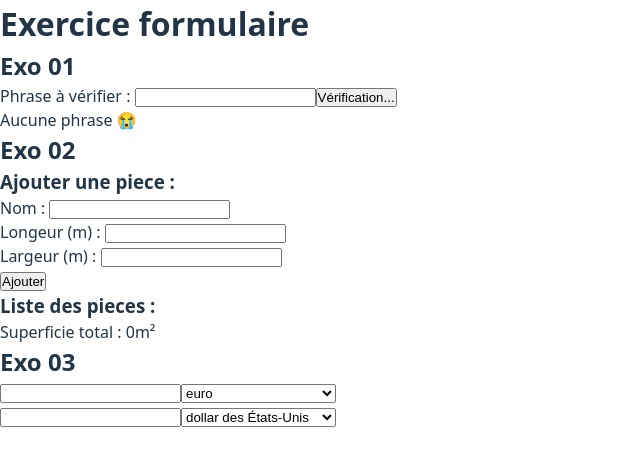
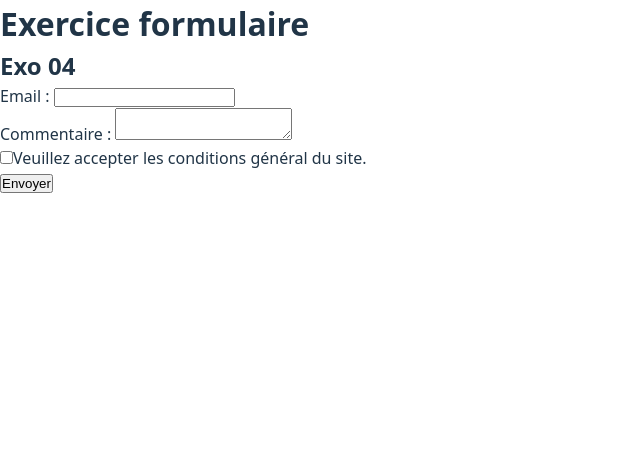
Before and after one commit to Formation-JS/BXL_FE2024_React__Exo_04, a React (Vite) app: page / in a window 1280 px wide. Shown: the top 466 px of the page, without its empty margins (0-640 px from the left). Built offline with nearby package versions, Linux system fonts and the light colour scheme.

Commit message:
ContactForm - Mockup

```diff
--- a/src/App.jsx
+++ b/src/App.jsx
@@ -1,4 +1,5 @@
 import './App.css'
+import ContactForm from './components/contact-form/contact-form';
 import CurrencyConvert from './components/currency-convert/currency-convert';
 import PalindromeMot from './components/palindrome/palindrome-v1';
 import PalindromePhrase from './components/palindrome/palindrome-v2';
@@ -10,15 +11,18 @@ function App() {
     <>
       <h1>Exercice formulaire</h1>
 
-      <h2>Exo 01</h2>
-      {/* <PalindromeMot /> */}
-      <PalindromePhrase />
+      {/* <h2>Exo 01</h2>
+      <PalindromeMot />
+      <PalindromePhrase /> */}
 
-      <h2>Exo 02</h2>
-      <SuperficieCalculatorV1 />
+      {/* <h2>Exo 02</h2>
+      <SuperficieCalculatorV1 /> */}
 
-      <h2>Exo 03</h2>
-      <CurrencyConvert />
+      {/* <h2>Exo 03</h2>
+      <CurrencyConvert /> */}
+
+      <h2>Exo 04</h2>
+      <ContactForm />
     </>
   )
 }
--- /dev/null
+++ b/src/components/contact-form/contact-form.jsx
@@ -0,0 +1,27 @@
+async function fakeSendToServer(data) {
+    await (new Promise((resolve) => setTimeout(resolve, 1_000)));
+    console.log('Donnée envoyé !');
+}
+
+export default function ContactForm() {
+
+    return (
+        <form>
+            <div>
+                <label htmlFor="input-email">Email : </label>
+                <input id="input-email" type="email" />
+            </div>
+            <div>
+                <label htmlFor="input-comment">Commentaire : </label>
+                <textarea id="input-comment" name=""></textarea>
+            </div>
+            <div>
+                <input id="input-condition" type="checkbox" />
+                <label htmlFor="input-condition">Veuillez accepter les conditions général du site.</label>
+            </div>
+            <div>
+                <button type="submit">Envoyer</button>
+            </div>
+        </form>
+    )
+}
```
